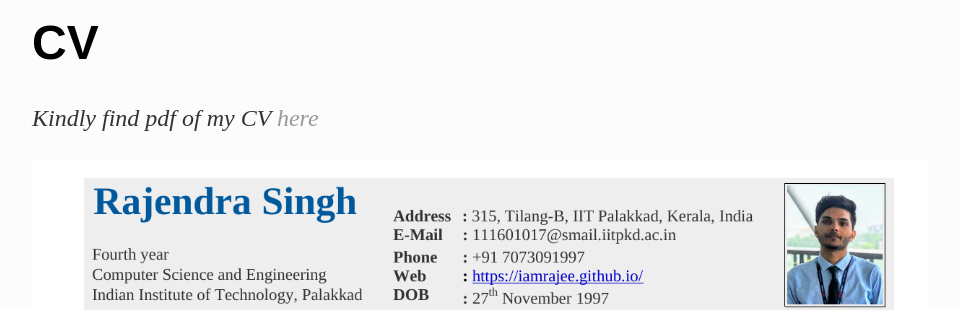
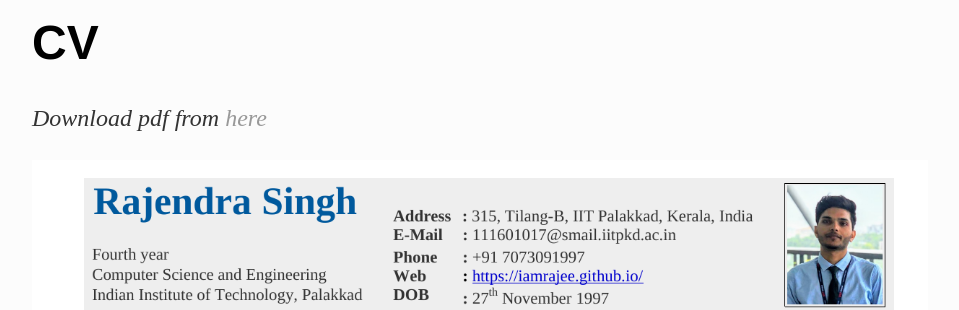
Before and after one commit to iamrajee/iamrajee.github.io, a Jekyll site: the page built from cv/index.html, in a window 1280 px wide and 900 px high. Shown: the part 159-469 px from the top of the window, without its empty margins (160-1119 px from the left). Built offline with Jekyll 4.4.1, drawn with Linux system fonts in a browser that asks for light colours.

Commit message:
Update index.html

```diff
--- a/cv/index.html
+++ b/cv/index.html
@@ -4,7 +4,7 @@ title: CV
 ---
 <div class="blurb">
 	<h1>{{ page.title }}</h1>
-	<p><em>Kindly find pdf of my CV <a href="https://github.com/iamrajee/Resume/blob/master/Rajendra_resume2019_roboticsV2.pdf">here</a></em></p>
+	<p><em>Download pdf from <a href="https://github.com/iamrajee/Resume/blob/master/Rajendra_resume2019_roboticsV2.pdf">here</a></em></p>
 <!-- 	<embed src="https://github.com/iamrajee/resume/blob/master/Rajendra_resume2019_roboticsV6.html"> -->
 <!-- 	<div w3-include-html="https://github.com/iamrajee/resume/blob/master/Rajendra_resume2019_roboticsV6.html"></div> -->
 <!-- 	<img src="images/Rajendra_resume2019_roboticsV2-1.jpg" style='height: 100%; width: 100%; object-fit: contain'/>
```
